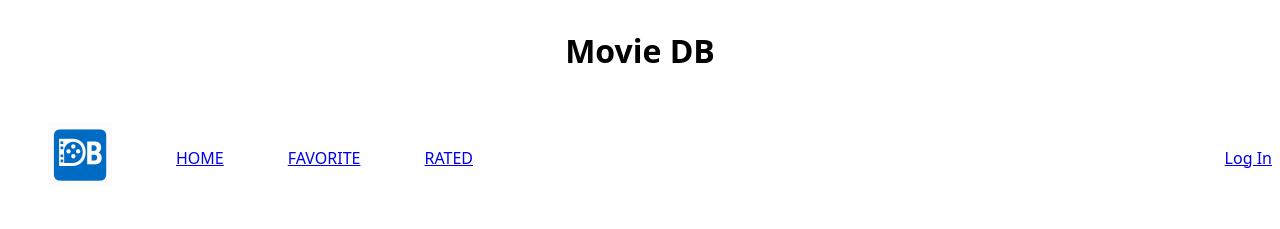
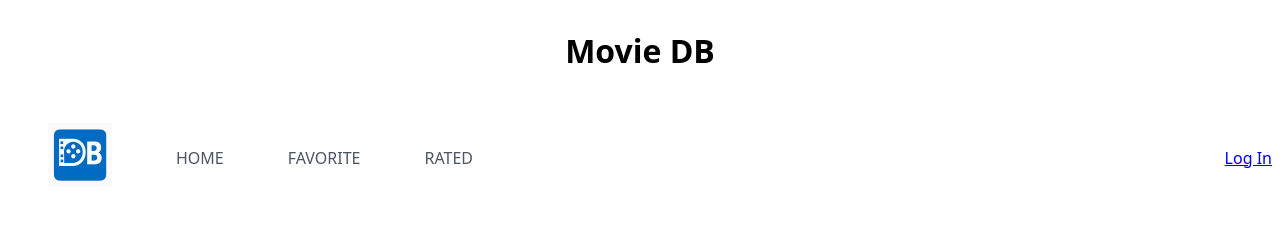
Before and after one commit to VdotR/movie-app-react, a React (Vite) app: page / in a window 1280 px wide. Shown: the top 229 px of the page. Built offline with nearby package versions, Linux system fonts and the light colour scheme; no server answers.

Commit message:
refactor header tab styles for improved consistency and hover effects

```diff
--- a/src/App.css
+++ b/src/App.css
@@ -45,12 +45,24 @@ header{
     width: 4rem;
 }
 
-.header-tab li.selected-tab {
+.header-tab li a {
+  color: #4b5563;
+  font-weight: 500;
+  text-decoration: none;
+  transition: color 0.2s ease;
+  padding: 0.5rem 0;
+}
+
+.header-tab li a:hover {
+  color: #0847b3;
+}
+
+/* .header-tab li.selected-tab {
     text-decoration: underline;
     text-decoration-color: #0a5ce9;
     text-decoration-thickness: 5px;
     border-radius: 5px;
-}
+} */
 
 .header .header-login-container{
     float: right;
```
